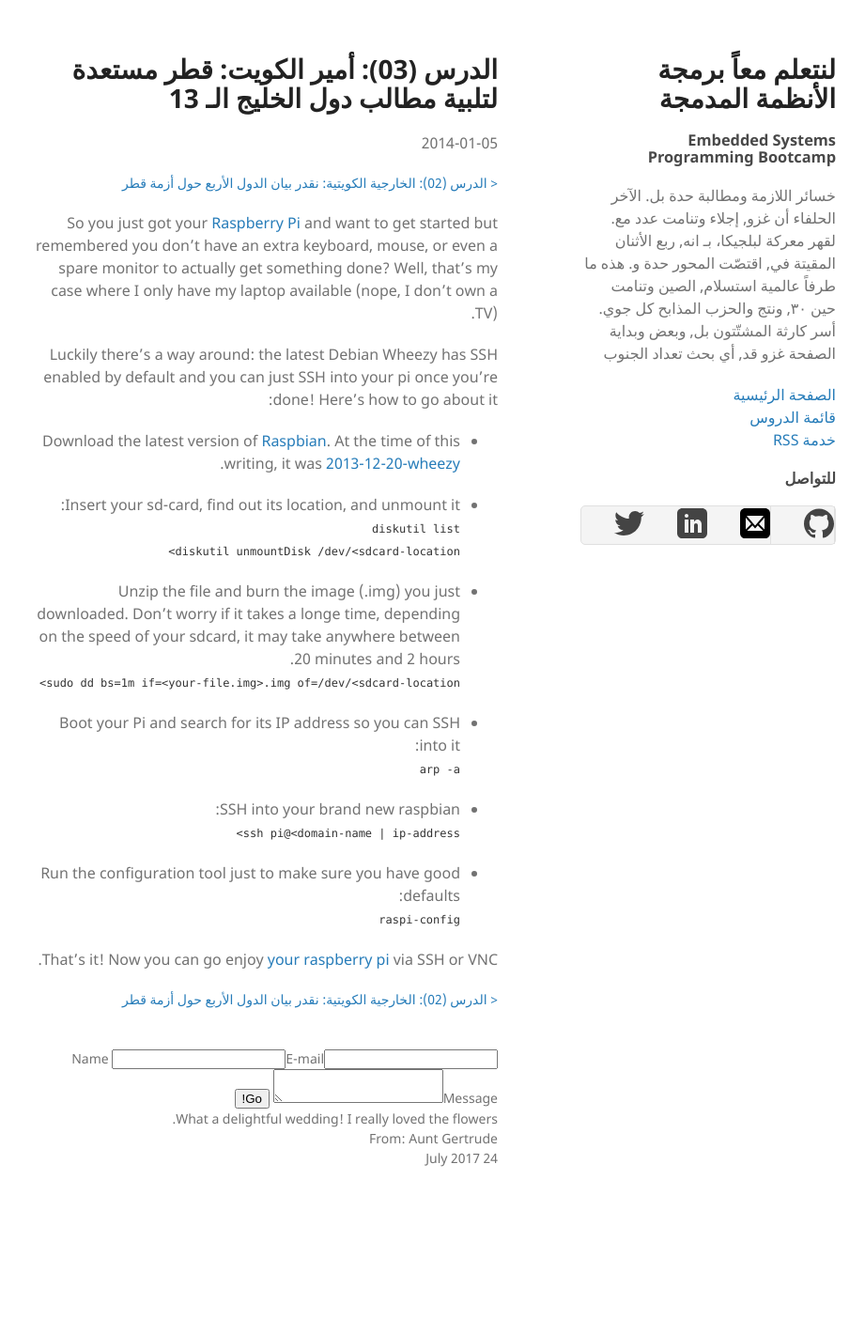
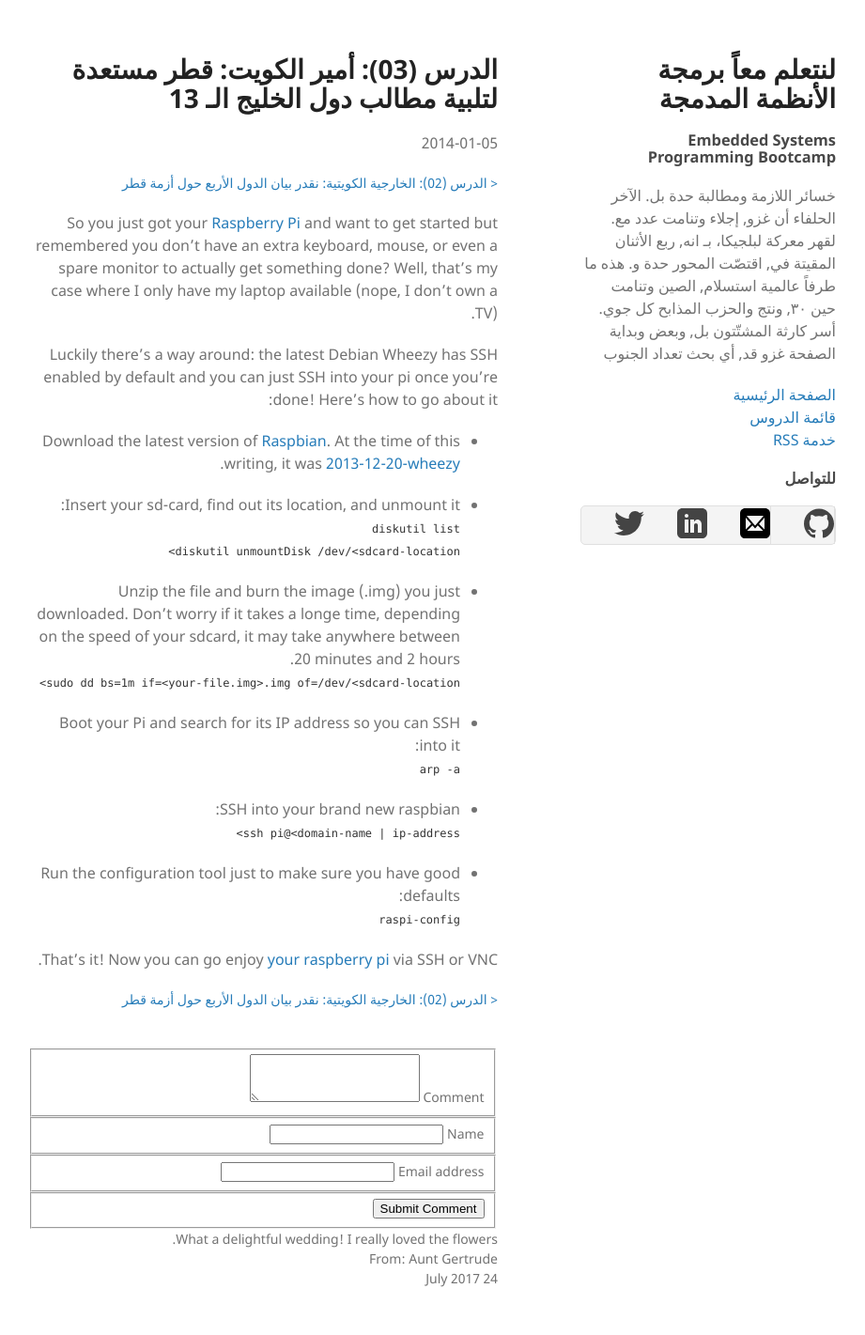
Before and after one commit to kalhabish/embedded_course, a Jekyll site: the page built from _posts/2014-01-05-article 3.md, in a window 1280 px wide. Shown: the whole page at 94% size, without its empty margins (180-1101 px from the left). Built offline with Jekyll 4.4.1, drawn with Linux system fonts in a browser that asks for light colours; before the commit the page ends 1293 px from its top, so only the background shows below that; some of the changed lines change nothing that is shown.

Commit message:
modifies comment form

```diff
--- a/_config.yml
+++ b/_config.yml
@@ -2,7 +2,8 @@
 encoding: UTF-8
 title: لنتعلم معاً برمجة الأنظمة المدمجة
 email: kalhabish@gmail.com
-repository: "kalhabish/kalhabish.github.io"
+#repository: "kalhabish/kalhabish.github.io"
+repository: "kalhabish/embedded_course"
 author: خالد الغامدي
 lang: ar-SA
 locale: ar-SA
--- a/_includes/comments-new.html
+++ b/_includes/comments-new.html
@@ -1,4 +1,4 @@
-<form method="POST" action="https://api.staticman.net/v2/entry/kalhabish/embedded_course/gh-pages">
+<!--<form method="POST" action="https://api.staticman.net/v2/entry/kalhabish/embedded_course/gh-pages">
   <input name="options[redirect]" type="hidden" value="https://kalhabish.github.io/embedded_course/thanks.html">
 
   <input name="options[slug]" type="hidden" value="{{ page.slug }}">
@@ -7,4 +7,35 @@
   <label><textarea name="fields[message]"></textarea>Message</label>
 
   <button type="submit">Go!</button>
+</form>-->
+
+<!--<form id="comment-form" method="post" action="https://api.staticman.net/v2/entry/{{ site.repository }}/{{ site.staticman.branch }}">-->
+<form id="comment-form" method="post" action="https://api.staticman.net/v2/entry/kalhabish/embedded_course/gh-page">
+  <fieldset>
+    <label for="comment-form-message">Comment</label>
+    <textarea type="text" rows="3" id="comment-form-message" name="fields[message]" tabindex="1"></textarea>
+  </fieldset>
+  <fieldset>
+    <label for="comment-form-name">Name</label>
+    <input type="text" id="comment-form-name" name="fields[name]" tabindex="2" />
+  </fieldset>
+  <fieldset>
+    <label for="comment-form-email">Email address</label>
+    <input type="email" id="comment-form-email" name="fields[email]" tabindex="3" />
+  </fieldset>
+<!--  <fieldset>
+    <label for="comment-form-url">Website</label>
+    <input type="url" id="comment-form-url" name="fields[url]" tabindex="4"/>
+  </fieldset>-->
+  <fieldset class="hidden" style="display:none;">
+    <!-- used by Staticman to generate filenames for each comment -->
+    <input type="hidden" name="options[slug]" value="{{ page.slug }}">
+    <!-- honey pot field used to filter out spam -->
+    <label for="comment-form-location">Not used. Leave blank if you are a human.</label>
+    <input type="text" id="comment-form-location" name="fields[hidden]" autocomplete="off"/>
+  </fieldset>
+  <fieldset>
+    <button type="submit" id="comment-form-submit" tabindex="5">Submit Comment</button>
+  </fieldset>
 </form>
+<!-- End new comment form -->
--- a/_layouts/default.html
+++ b/_layouts/default.html
@@ -7,6 +7,7 @@
 {% seo %}
 
     <link rel="stylesheet" href="{{ '/assets/css/style.css?v=' | append: site.github.build_revision | relative_url }}">
+    <script src="{{ '/assets/js/main.js' | relative_url }}"></script>
     <meta name="viewport" content="width=device-width">
     <!--[if lt IE 9]>
     <script src="//html5shiv.googlecode.com/svn/trunk/html5.js"></script>
--- /dev/null
+++ b/assets/js/main.js
@@ -0,0 +1,37 @@
+// Static comments
+(function ($) {
+  var $comments = $('.js-comments');
+
+  $('#comment-form').submit(function () {
+    var form = this;
+
+    $(form).addClass('disabled');
+    $('#comment-form-submit').html('<svg class="icon spin"><use xlink:href="#icon-loading"></use></svg> Loading...');
+
+    $.ajax({
+      type: $(this).attr('method'),
+      url: $(this).attr('action'),
+      data: $(this).serialize(),
+      contentType: 'application/x-www-form-urlencoded',
+      success: function (data) {
+        $('#comment-form-submit').html('Submitted');
+        $('.post__comments-form .js-notice').removeClass('notice--danger').addClass('notice--success');
+        showAlert('<strong>Thanks for your comment!</strong> It will show on the site once it has been approved.');
+      },
+      error: function (err) {
+        console.log(err);
+        $('#comment-form-submit').html('Submit Comment');
+        $('.post__comments-form .js-notice').removeClass('notice--success').addClass('notice--danger');
+        showAlert('<strong>Sorry, there was an error with your submission.</strong> Please make sure all required fields have been completed and try again.');
+        $(form).removeClass('disabled');
+      }
+    });
+
+    return false;
+  });
+
+  function showAlert(message) {
+    $('.post__comments-form .js-notice').removeClass('hidden');
+    $('.post__comments-form .js-notice-text').html(message);
+  }
+})(jQuery);
```
